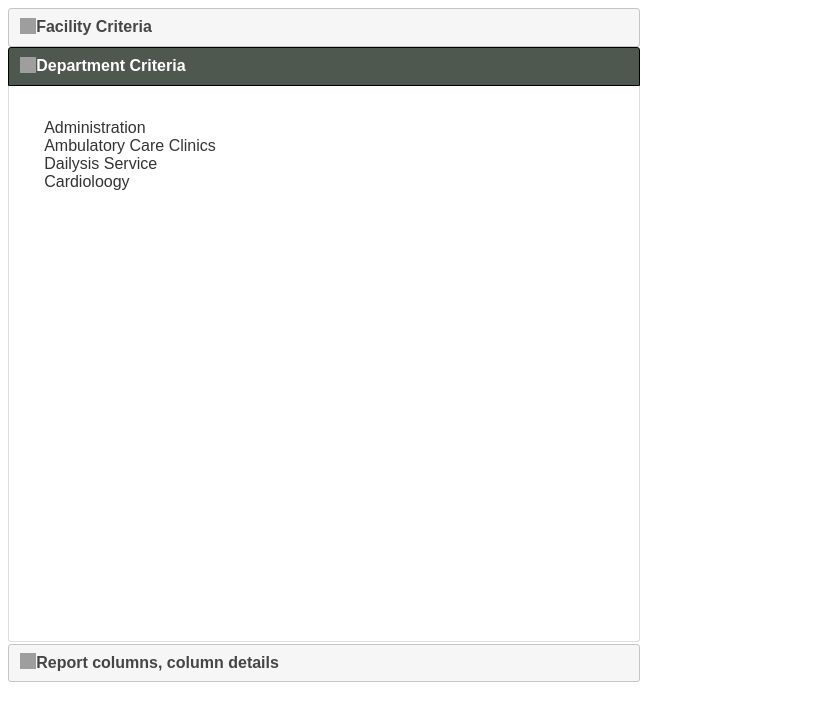
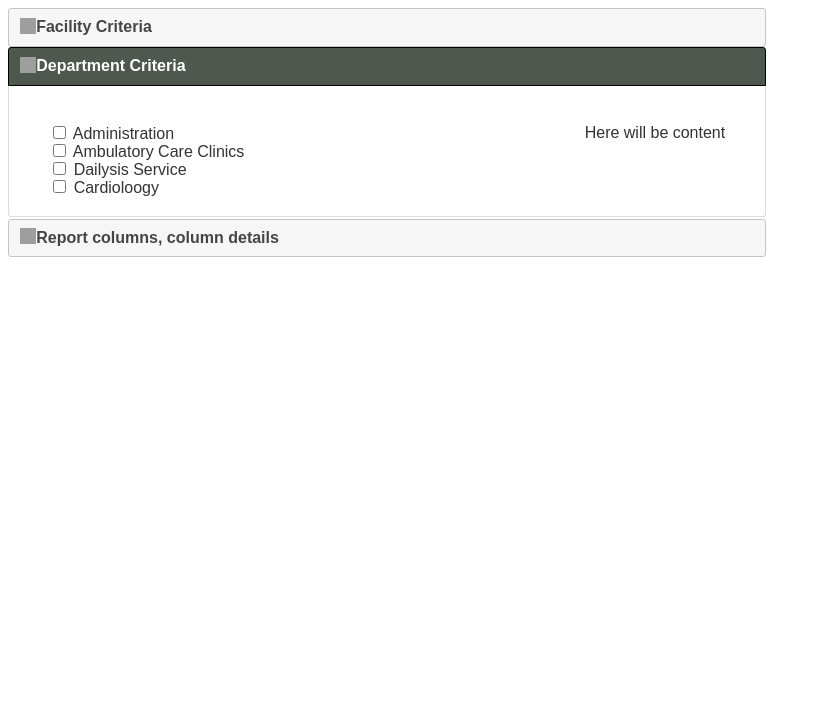
Before and after one commit to EvgeniyFomin/ReportWizardPrototype, a plain HTML site: page index.html in a window 1280 px wide. Both pictures are taken after a click on the tab "Department Criteria". Shown: the whole page, without its empty margins (0-821 px from the left). Drawn offline with nearby package versions, Linux system fonts and the light colour scheme; grey boxes are pictures that could not be loaded.

Commit message:
Added structure of DC tab Added Available Departments tree list Added checkboxes

```diff
--- a/index.html
+++ b/index.html
@@ -12,12 +12,11 @@
 
   <script>
     $(function () {
-      // $("#tabs").tabs();\
       $("#tabs").tabs({
-        collapsible: true
       });
       $("#accordion").accordion({
-        heightStyle: "fill"
+        collapsible: true,
+        heightStyle: "content"
       });
       $("input").checkboxradio({
         icon: false
@@ -96,6 +95,7 @@
 
           </select>
         </fieldset>
+        <legend>Available Compare Group</legend>
         <div id="tabs">
           <div>
             <ul>
@@ -189,10 +189,13 @@
     <div><b>Department Criteria</b></div>
     <div>
       <p>
-        <div onclick="tree_toggle(arguments[0])">
+        <div class="leftColumn" onclick="tree_toggle(arguments[0])">
           <ul class="Container">
             <li class="Node IsRoot ExpandClosed">
-              <div class="Expand">Administration</div>
+              <div class="Expand">
+                <input type="checkbox" class="rootchbx">
+                Administration
+              </div>
               <div class="Content"></div>
               <ul class="Container">
                 <li class="Node ExpandClosed">
@@ -201,7 +204,7 @@
                   <ul class="Container">
                     <li class="Node ExpandLeaf IsLast">
                       <div class="Expand">
-                        <input type="checkbox">
+                        <input type="checkbox" class="childchbx">
                         Executive Offices 8311 & 9311 (U)</div>
 
                       <div class="Content"></div>
@@ -216,7 +219,10 @@
               </ul>
             </li>
             <li class="Node IsRoot ExpandClosed">
-              <div class="Expand">Ambulatory Care Clinics</div>
+              <div class="Expand">
+                <input type="checkbox" class="rootchbx">
+                Ambulatory Care Clinics
+              </div>
               <div class="Content"></div>
               <ul class="Container">
                 <li class="Node ExpandClosed">
@@ -225,14 +231,14 @@
                   <ul class="Container">
                     <li class="Node ExpandLeaf IsLast">
                       <div class="Expand">
-                          <input type="checkbox">
+                        <input type="checkbox" class="childchbx">
                         Drivers 98821 & 9311 (USA)</div>
 
                       <div class="Content"></div>
                     </li>
                     <li class="Node ExpandLeaf IsLast">
                       <div class="Expand">
-                            <input type="checkbox">
+                        <input type="checkbox" class="childchbx">
                         Drivers 66673 & 234 (UK)</div>
 
                       <div class="Content"></div>
@@ -245,21 +251,21 @@
                   <ul class="Container">
                     <li class="Node ExpandLeaf IsLast">
                       <div class="Expand">
-                            <input type="checkbox">
+                        <input type="checkbox" class="childchbx">
                         ambulat 1/2</div>
 
                       <div class="Content"></div>
                     </li>
                     <li class="Node ExpandLeaf IsLast">
                       <div class="Expand">
-                              <input type="checkbox">
+                        <input type="checkbox" class="childchbx">
                         ambulat 2/8</div>
 
                       <div class="Content"></div>
                     </li>
                     <li class="Node ExpandLeaf IsLast">
                       <div class="Expand">
-                              <input type="checkbox">
+                        <input type="checkbox" class="childchbx">
                         just to be 3rd</div>
 
                       <div class="Content"></div>
@@ -272,20 +278,28 @@
 
 
             <li class="Node IsRoot ExpandClosed">
-              <div class="Expand">Dailysis Service</div>
+              <div class="Expand">
+                <input type="checkbox" class="rootchbx">
+                Dailysis Service
+              </div>
               <div class="Content"></div>
               <ul class="Container">
                 <li class="Node ExpandLeaf IsLast">
                   <div class="Expand">
-                      <input type="checkbox">
-                      Dailysis Service 007</div>
+                    <input type="checkbox" class="childchbx">
+                    Dailysis Service 007
+                  </div>
 
                   <div class="Content"></div>
                 </li>
               </ul>
             </li>
             <li class="Node IsRoot ExpandClosed">
-              <div class="Expand">Cardioloogy</div>
+
+              <div class="Expand">
+                <input type="checkbox" class="rootchbx">
+                Cardioloogy
+              </div>
               <div class="Content"></div>
               <ul class="Container">
                 <li class="Node ExpandClosed">
@@ -294,14 +308,14 @@
                   <ul class="Container">
                     <li class="Node ExpandLeaf IsLast">
                       <div class="Expand">
-                        <input type="checkbox">
+                        <input type="checkbox" class="childchbx">
                         Series 8311 & 9311 (U)</div>
 
                       <div class="Content"></div>
                     </li>
                     <li class="Node ExpandLeaf IsLast">
                       <div class="Expand">
-                        <input type="checkbox">
+                        <input type="checkbox" class="childchbx">
                         Series 911 & 10098 (U)</div>
 
                       <div class="Content"></div>
@@ -318,20 +332,20 @@
           </ul>
         </div>
       </p>
+      <!-- Tabs  -->
+      <p>
+        <div class="rightColumn">
+
+          Here will be content
+
+        </div>
+      </p>
+
     </div>
     <h3><b>Report columns, column details</b></h3>
     <div>
-      <p>
-        Nam enim risus, molestie et, porta ac, aliquam ac, risus. Quisque lobortis.
-        Phasellus pellentesque purus in massa. Aenean in pede. Phasellus ac libero
-        ac tellus pellentesque semper. Sed ac felis. Sed commodo, magna quis
-        lacinia ornare, quam ante aliquam nisi, eu iaculis leo purus venenatis dui.
-      </p>
     </div>
-
   </div>
-
-
 </body>
 
 </html>
--- a/scripts/wizard.js
+++ b/scripts/wizard.js
@@ -1,7 +1,12 @@
-$(document).on('change', '.checkboxlist', function() {
-  debugger;
-  var a = $('input[name="depcret"]:checked');
+// $(document).on('change', '.checkboxlist', function() {
+//   debugger;
+//   var a = $('input[name="depcret"]:checked');
 
+// });
+$(document).on("change", ".rootchbx", function () {
+	var root = $(this).parent().parent();
+	var childer = $(root).find(".childchbx");
+	(this.checked) ? childer.prop('checked', true) : childer.prop('checked', false);
 });
 
 //Department Criteria tab
@@ -23,12 +28,12 @@ function tree_toggle(event) {
 	var newClass = hasClass(node, 'ExpandOpen') ? 'ExpandClosed' : 'ExpandOpen'
 	// заменить текущий класс на newClass
 	// регексп находит отдельно стоящий open|close и меняет на newClass
-	var re =  /(^|\s)(ExpandOpen|ExpandClosed)(\s|$)/
-	node.className = node.className.replace(re, '$1'+newClass+'$3')
+	var re = /(^|\s)(ExpandOpen|ExpandClosed)(\s|$)/
+	node.className = node.className.replace(re, '$1' + newClass + '$3')
 }
 
 
 function hasClass(elem, className) {
-	return new RegExp("(^|\\s)"+className+"(\\s|$)").test(elem.className)
+	return new RegExp("(^|\\s)" + className + "(\\s|$)").test(elem.className)
 }
 // end department criteria tab
--- a/styles/style.css
+++ b/styles/style.css
@@ -1,5 +1,6 @@
 .accordion{
-    width: 50%;
+    width: 60%;
+    height: auto;
 }
 .ui-accordion-header-active.ui-state-active,
 .ui-tabs-active.ui-state-active {
@@ -81,17 +82,20 @@ background: blue;
     /* width: 18px; */
     height: 18px;
     float: left;
-    background-image: url(img/loading.gif);
+    /* background-image: url(img/loading.gif); */
 }
 
 .Expand {
     /* width: 18px; */
     height: 18px;
     float: left;
+
 }
 
 
 .ExpandOpen .Container {
+
+    padding-left: 25px;
         display: block;
 }
 
@@ -103,5 +107,15 @@ background: blue;
         cursor: pointer;
 }
 .ExpandLeaf .Expand {
+    margin-left: -25px;
         cursor: auto;
 }
+.rightColumn{
+    padding: 5px;
+    float: right;
+}
+
+.leftColumn{
+    padding: 5px;
+    float: left;
+}
```
Lines whose indentation alone changed are shown as unchanged.
